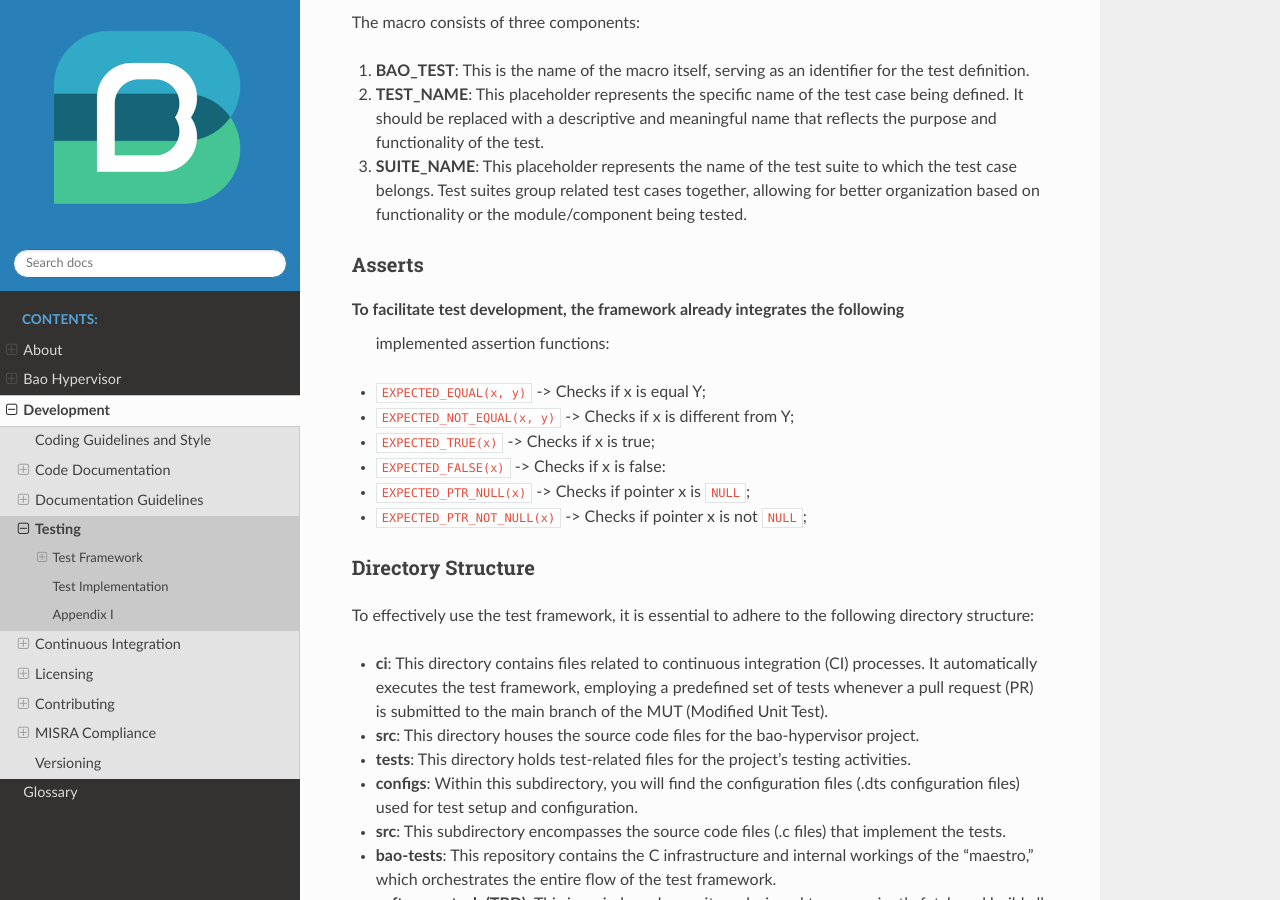
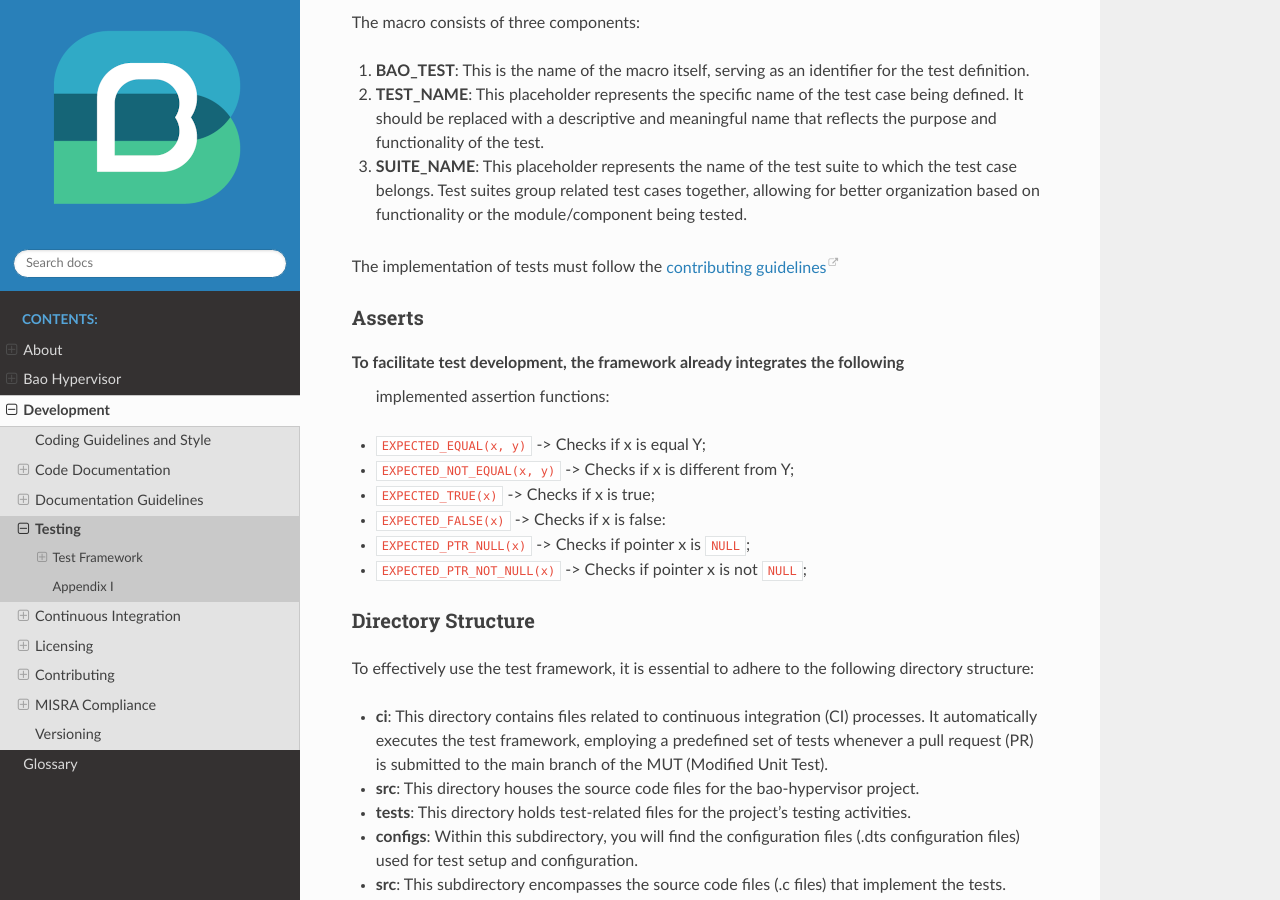
Before and after one commit to bao-project/bao-docs, a Sphinx documentation site: the page built from source/development/testing.rst, in a window 1280 px wide and 900 px high, scrolled down 3436 px. Built offline with Sphinx 7.4.7 and the Read the Docs theme 2.0.0, drawn with Linux system fonts in a browser that asks for light colours; some of the changed text lies outside the part shown.

Commit message:
feat(guidelines): Add contributing guidelines to test definition

```diff
--- a/source/development/testing.rst
+++ b/source/development/testing.rst
@@ -154,6 +154,10 @@ The macro consists of three components:
    which the test case belongs. Test suites group related test cases together,
    allowing for better organization based on functionality or the
    module/component being tested.
+
+The implementation of tests must follow the
+`contributing guidelines <https://github.com/bao-project/bao-docs/blob/main/
+source/development/contributing.rst>`_
 
 
 Asserts
@@ -397,12 +401,6 @@ tested. It contains the following fields:
         };
     };
 
-Test Implementation
--------------------
-Follow Contributing Guides and the testing guidelines:
--
--
--
 
 Appendix I
 ----------
```
